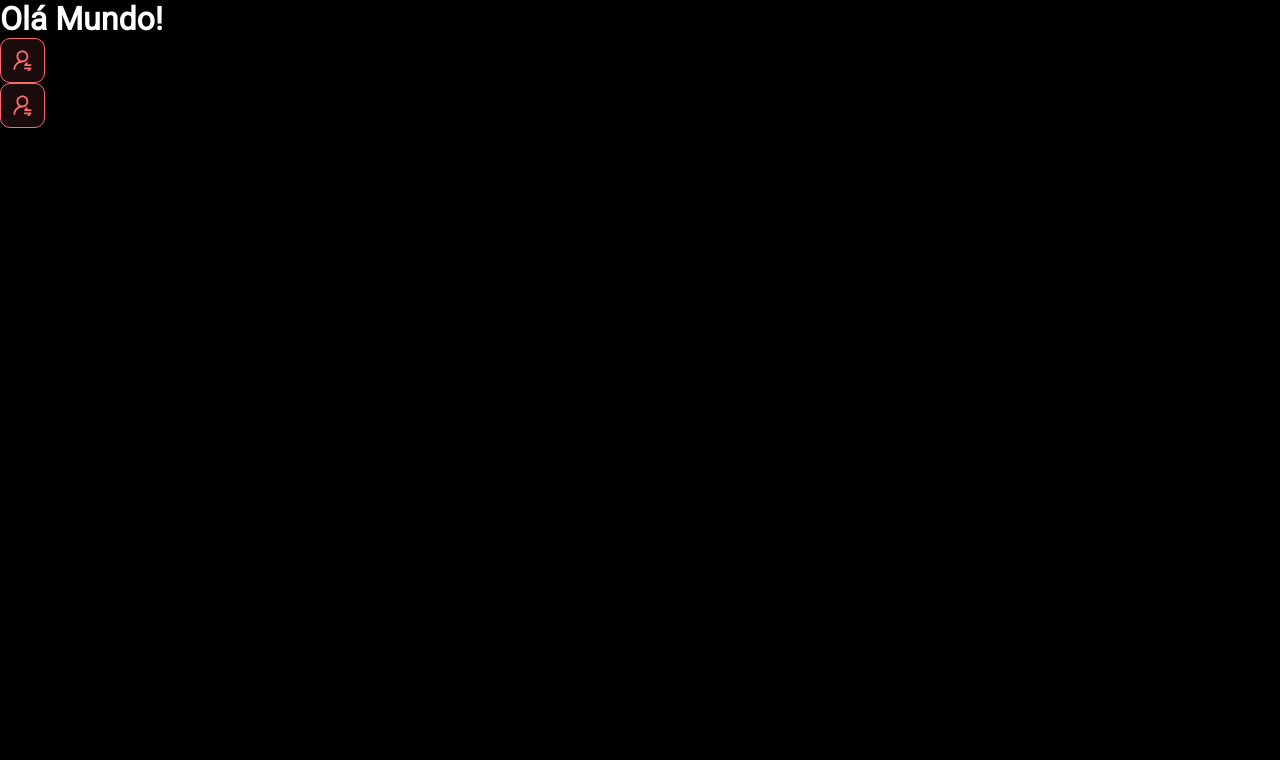
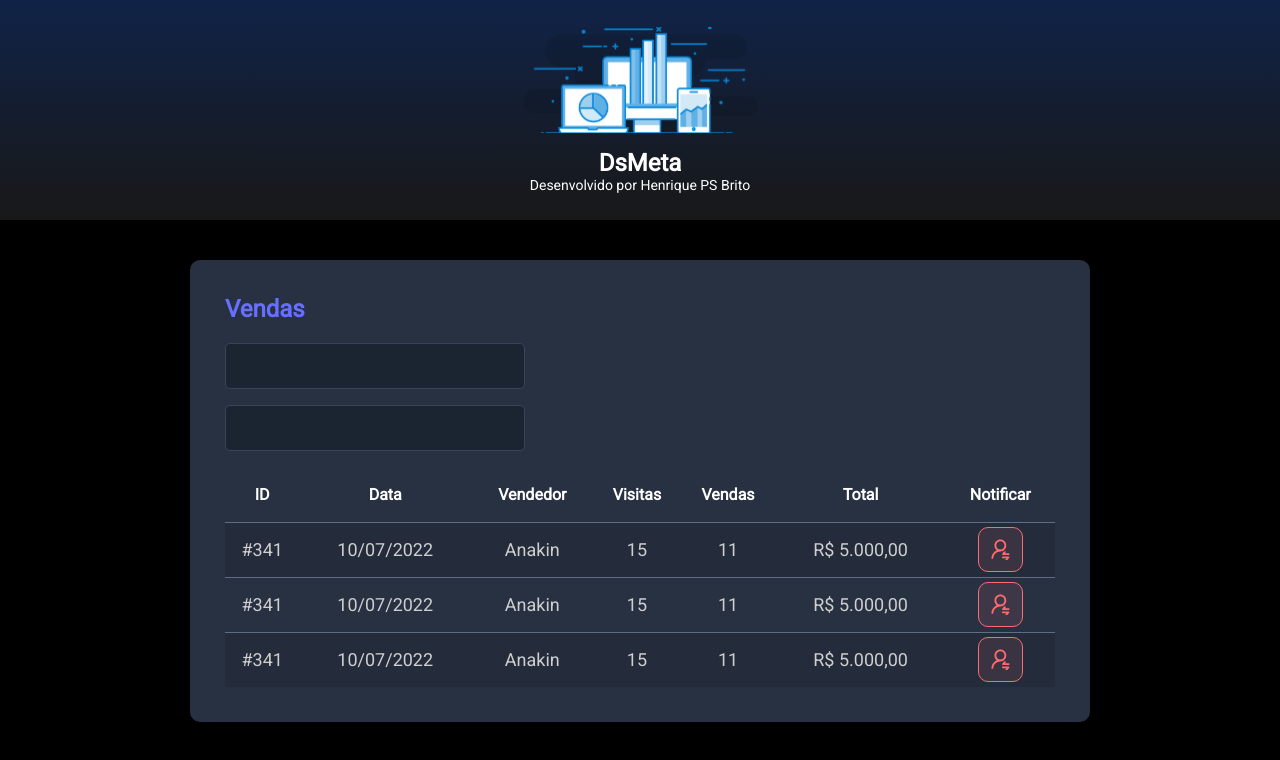
Before and after one commit to HenriquePSBrito/dsmeta, a React (Vite) app in the folder frontend/: page / in a window 1280 px wide. Shown: the top 760 px of the page. Built offline with nearby package versions, Linux system fonts and the light colour scheme.

Commit message:
Other components - (Header e SalesCard)

```diff
--- a/frontend/index.html
+++ b/frontend/index.html
@@ -4,7 +4,7 @@
     <meta charset="UTF-8" />
     <link rel="icon" type="image/svg+xml" href="/src/favicon.svg" />
     <meta name="viewport" content="width=device-width, initial-scale=1.0" />
-    <title>Vite App</title>
+    <title>DsMeta</title>
   </head>
   <body>
     <div id="root"></div>
--- a/frontend/src/App.tsx
+++ b/frontend/src/App.tsx
@@ -1,11 +1,18 @@
+import Header from "./components/header"
 import NotificationButton from "./components/NotificationButton"
+import SalesCard from "./components/SalesCard"
 
 function App() {
   return (
     <>
-      <h1>Olá Mundo!</h1>
-      <NotificationButton />
-      <NotificationButton />
+      <Header />
+      <main>
+        <section id="sales">
+          <div className="dsmeta-container">
+            <SalesCard />
+          </div>
+        </section>
+      </main>
     </>
   )
 
--- /dev/null
+++ b/frontend/src/components/SalesCard/index.tsx
@@ -0,0 +1,86 @@
+import NotificationButton from '../NotificationButton';
+import './styles.css';
+
+const SalesCard = () => {
+    return (
+        <div>
+            <div className="dsmeta-card">
+                <h2>Vendas</h2>
+                <div>
+                    <div className="dsmeta-form-control-container">
+                        <input className="dsmeta-form-control" type="text" />
+                    </div>
+                    <div className="dsmeta-form-control-container">
+                        <input className="dsmeta-form-control" type="text" />
+                    </div>
+                </div>
+
+                <div>
+                    <table className="dsmeta-sales-table">
+                        <thead>
+                            <tr>
+                                <th className="show992">ID</th>
+                                <th className="show576">Data</th>
+                                <th>Vendedor</th>
+                                <th className="show992">Visitas</th>
+                                <th className="show992">Vendas</th>
+                                <th>Total</th>
+                                <th>Notificar</th>
+                            </tr>
+                        </thead>
+
+                        <tbody>
+                            <tr>
+                                <td className="show992">#341</td>
+                                <td className="show576">10/07/2022</td>
+                                <td>Anakin</td>
+                                <td className="show992">15</td>
+                                <td className="show992">11</td>
+                                <td>R$ 5.000,00</td>
+
+                                <td>
+                                    <div className="dsmeta-red-btn-container">
+                                        <NotificationButton />
+                                    </div>
+                                </td>
+                            </tr>
+                            <tr>
+                                <td className="show992">#341</td>
+                                <td className="show576">10/07/2022</td>
+                                <td>Anakin</td>
+                                <td className="show992">15</td>
+                                <td className="show992">11</td>
+                                <td>R$ 5.000,00</td>
+                                <td>
+                                    <div className="dsmeta-red-btn-container">
+                                        <NotificationButton />
+                                    </div>
+                                </td>
+                            </tr>
+                            <tr>
+                                <td className="show992">#341</td>
+                                <td className="show576">10/07/2022</td>
+                                <td>Anakin</td>
+                                <td className="show992">15</td>
+                                <td className="show992">11</td>
+                                <td>R$ 5.000,00</td>
+                                <td>
+                                    <div className="dsmeta-red-btn-container">
+                                        <NotificationButton />
+                                    </div>
+                                </td>
+                            </tr>
+                        </tbody>
+
+                    </table>
+
+                </div>
+
+
+
+            </div>
+        </div>
+    )
+}
+
+export default SalesCard
--- /dev/null
+++ b/frontend/src/components/SalesCard/styles.css
@@ -0,0 +1,98 @@
+.dsmeta-card {
+    background-color: #283142;
+    border-radius: 10px;
+    padding: 30px 10px;
+}
+
+.dsmeta-card h2 {
+    font-size: 24px;
+    color: #676FFF;
+    margin-bottom: 20px;
+}
+
+.dsmeta-form-control-container {
+    margin-bottom: 16px;
+    max-width: 300px;
+}
+
+.dsmeta-red-btn-container {
+    display: flex;
+    align-items: center;
+    justify-content: center;
+}
+
+.dsmeta-form-control {
+    height: 46px;
+    width: 100%;
+    border: 1px solid #384459;
+    background-color: #1B2531;
+    border-radius: 5px;
+    color: #9AAABE;
+    padding: 0 20px;
+    font-size: 18px;
+}
+
+.dsmeta-sales-table {
+    width: 100%;
+    border-spacing: 0;
+    border-collapse: collapse;
+}
+
+.dsmeta-sales-table thead {
+    height: 55px;
+    font-size: 16px;
+    color: #fff;
+    font-weight: 700;
+}
+
+.dsmeta-sales-table tbody {
+    font-size: 14px;
+    font-weight: 400;
+    color: #cfcfcf;
+    text-align: center;
+}
+
+.dsmeta-sales-table tbody tr {
+    height: 74px;
+    border-top: 1px solid #5F6E82;
+}
+
+.dsmeta-sales-table tbody tr:hover>td {
+    background-color: #384459;
+}
+
+.dsmeta-sales-table tbody tr:nth-child(odd) {
+    background-color: #242C3B;
+}
+
+.show576 {
+    display: none;
+}
+
+.show992 {
+    display: none;
+}
+
+@media (min-width: 576px) {
+    .show576 {
+        display: table-cell;
+    }
+
+    .dsmeta-card {
+        padding: 35px;
+    }
+
+    .dsmeta-sales-table tbody tr {
+        height: 55px;
+    }
+
+    .dsmeta-sales-table tbody{
+        font-size: 18px;
+    }
+}
+
+@media (min-width: 992px) {
+    .show992 {
+        display: table-cell;
+    }
+}
--- /dev/null
+++ b/frontend/src/components/header/index.tsx
@@ -0,0 +1,20 @@
+import iconLogo from '../../assets/img/logo.svg';
+import './styles.css';
+
+const Header = () => {
+    return (
+        <div>
+            <header>
+                <div className="dsmeta-logo-container">
+                    <img src={iconLogo} alt="dsmeta" />
+                    <h1>DsMeta</h1>
+                    <p>Desenvolvido por
+                        <a href="https://github.com/HenriquePSBrito"> Henrique PS Brito</a>
+                    </p>
+                </div>
+            </header>
+        </div>
+    )
+}
+
+export default Header
--- /dev/null
+++ b/frontend/src/components/header/styles.css
@@ -0,0 +1,29 @@
+header {
+    height: 220px;
+    background: linear-gradient(180deg, #102347 0%, #181818 100%);
+    display: flex;
+    align-items: center;
+    justify-content: center;
+}
+
+.dsmeta-logo-container {
+    display: flex;
+    flex-direction: column;
+    align-items: center;
+    justify-content: center;
+}
+
+.dsmeta-logo-container img {
+    width: 235px;
+}
+
+.dsmeta-logo-container h1 {
+    margin-top: 15px;
+    font-size: 24px;
+
+}
+
+.dsmeta-logo-container p {
+    font-size: 14px;
+    font-weight: 300;
+}
--- a/frontend/src/index.css
+++ b/frontend/src/index.css
@@ -27,3 +27,13 @@
     text-decoration: none;
     color: unset;
 }
+
+.dsmeta-container {
+    width: 100%;
+    max-width: 900px;
+    margin: 0 auto;
+}
+
+#sales {
+    padding: 40px 10px;
+}
```
Also changed, not shown: frontend/src/assets/img/logo.svg (added).
